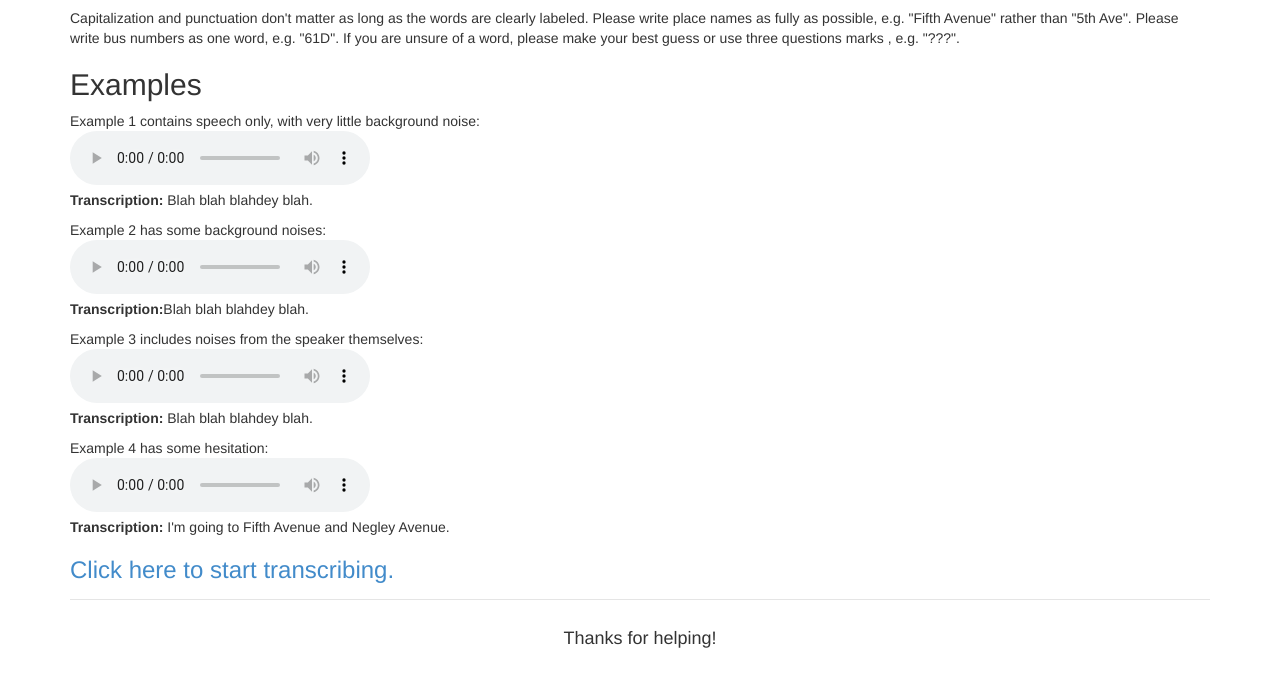
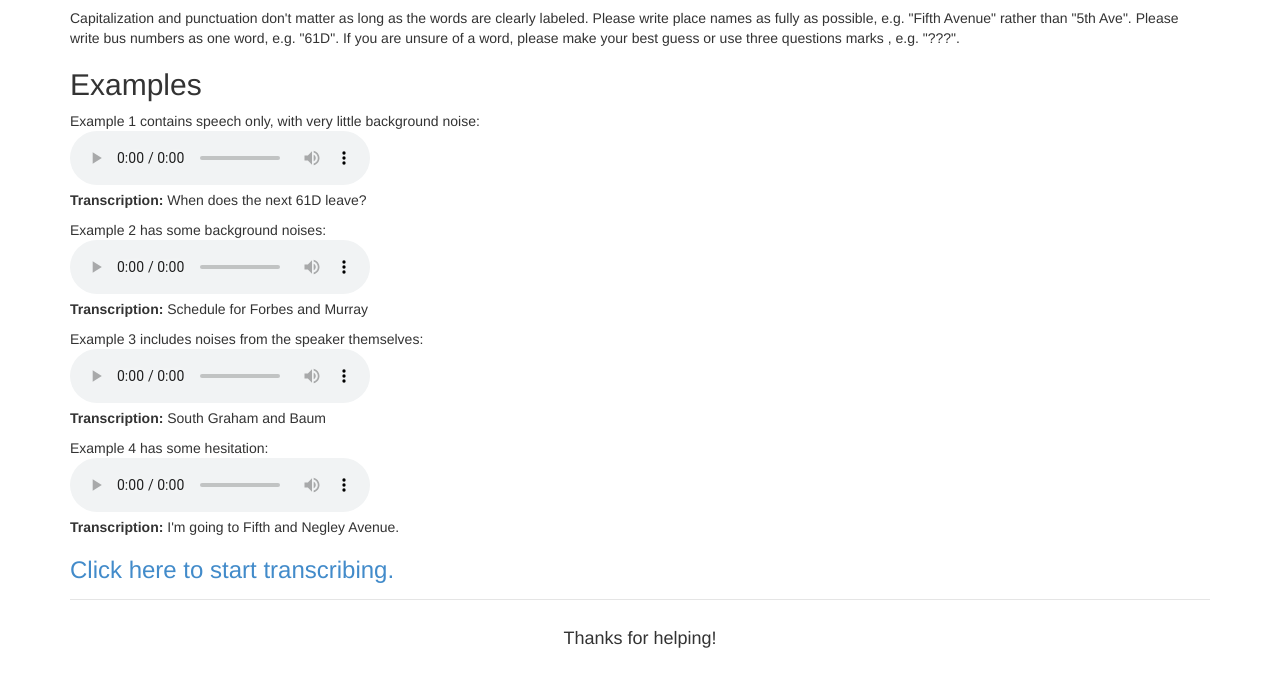
Before and after one commit to thecodemaiden/11-752-project, a Python web app: template app/templates/index.html in a window 1280 px wide. Shown: the part 261-939 px from the top of the page. Run offline with Jinja, Linux system fonts and the light colour scheme; the template is opened without the code that fills it, so the values that code supplies are empty.

Commit message:
Added examples to the instructions

```diff
--- a/app/templates/index.html
+++ b/app/templates/index.html
@@ -38,37 +38,38 @@ are unsure of a word, please make your best guess or use three questions marks
 <p>
 Example 1 contains speech only, with very little background noise:<br/>
 <audio class="audio" controls>
-    <source src="{{url_for('static',filename='audio/example1.wav')}}" type="audio/wav">
+    <source src="{{url_for('static',filename='examples/example1.wav')}}" type="audio/wav">
 </audio><br/>
-<b>Transcription:</b> Blah blah blahdey blah.
+<b>Transcription:</b> When does the next 61D leave?
 </p>
 
 <p>
 Example 2 has some background noises:<br/>
 <audio class="audio" controls>
-    <source src="{{url_for('static',filename='audio/example2.wav')}}" type="audio/wav">
+    <source src="{{url_for('static',filename='examples/example2.wav')}}" type="audio/wav">
 </audio><br/>
-<b>Transcription:</b> {%-if hard -%}[NOISES]{%endif%}Blah blah blahdey blah.
+<b>Transcription:</b> Schedule for Forbes and {%-if hard -%}[car horn]{%endif%} Murray
+
 </p>
 
 <p>
 Example 3 includes noises from the speaker themselves: <br/>
 <audio class="audio" controls>
-    <source src="{{url_for('static',filename='audio/example3.wav')}}" type="audio/wav">
+    <source src="{{url_for('static',filename='examples/example3.wav')}}" type="audio/wav">
 </audio><br/>
-<b>Transcription:</b> Blah blah blahdey blah.{%-if hard -%}[NOISES]{%endif%}
+<b>Transcription:</b> {%-if hard -%}[cough]{%endif%} South Graham and Baum
 </p>
 
 <p>
 Example 4 has some hesitation: <br/>
 <audio class="audio" controls>
-    <source src="{{url_for('static',filename='audio/example4.wav')}}" type="audio/wav">
+    <source src="{{url_for('static',filename='examples/example4.wav')}}" type="audio/wav">
 </audio><br/>
 <b>Transcription:</b>
 {%if hard %}
-Um I’m going to um Fifth Avenue and Neg- Negley Avenue.
+I’m uh going to Fifth and uh Neg- Negley Avenue.
 {% else %}
-I'm going to Fifth Avenue and Negley Avenue.
+I'm going to Fifth and Negley Avenue.
 {% endif %}
 </p>
 
```
Also changed, not shown: 8 other files.
